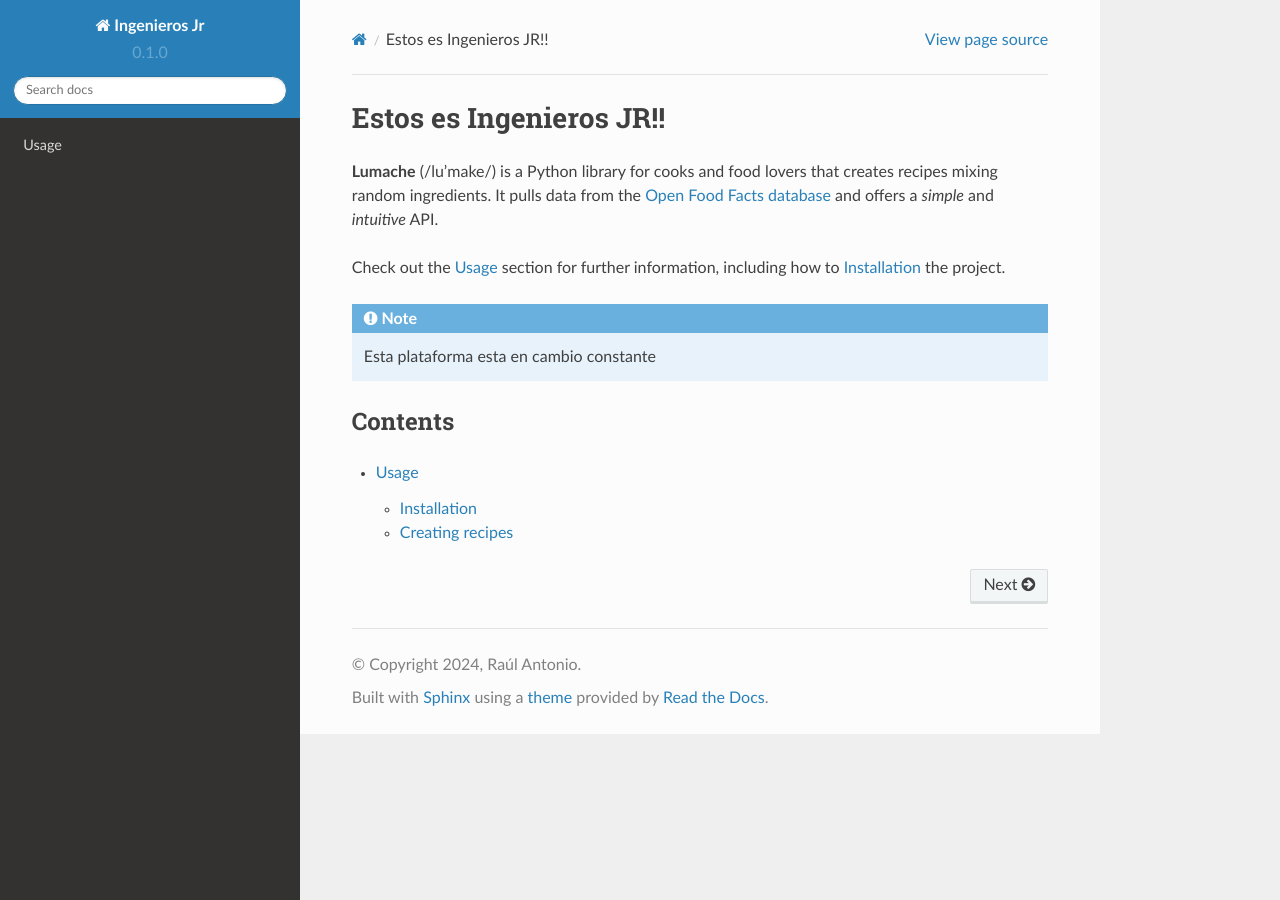
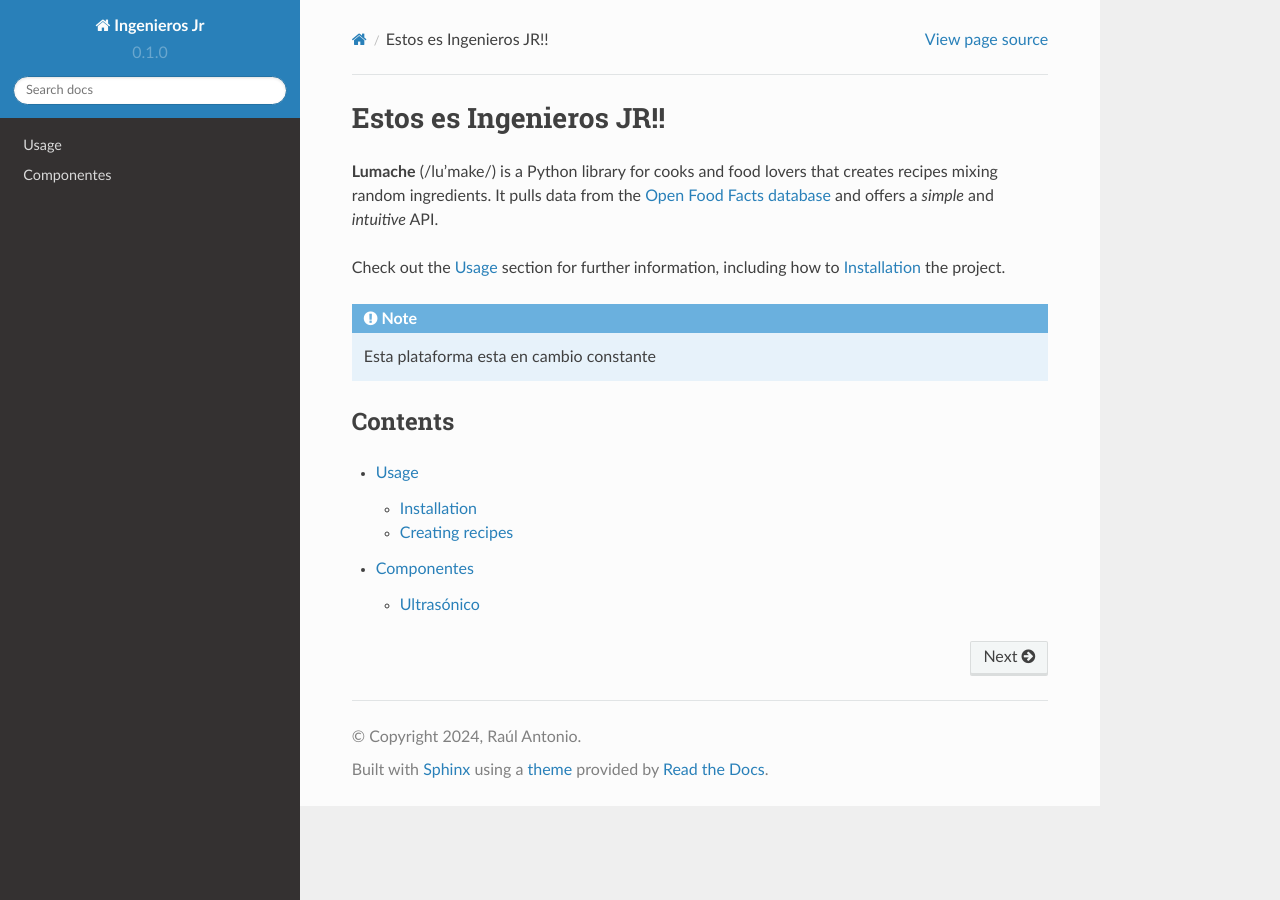
Before and after one commit to Gagis00/Ingeniero-JR, a Sphinx documentation site: the page built from docs/source/index.rst, in a window 1280 px wide. Built offline with Sphinx 7.4.7 and the Read the Docs theme 2.0.0, drawn with Linux system fonts in a browser that asks for light colours.

```diff
--- a/docs/source/api.rst
+++ b/docs/source/api.rst
@@ -1,4 +1,10 @@
-Función para Ultrasónico
+Componentes
+=====
+
+.. _installation:
+
+Ultrasónico
+------------
 
 
 .. autosummary::
```
